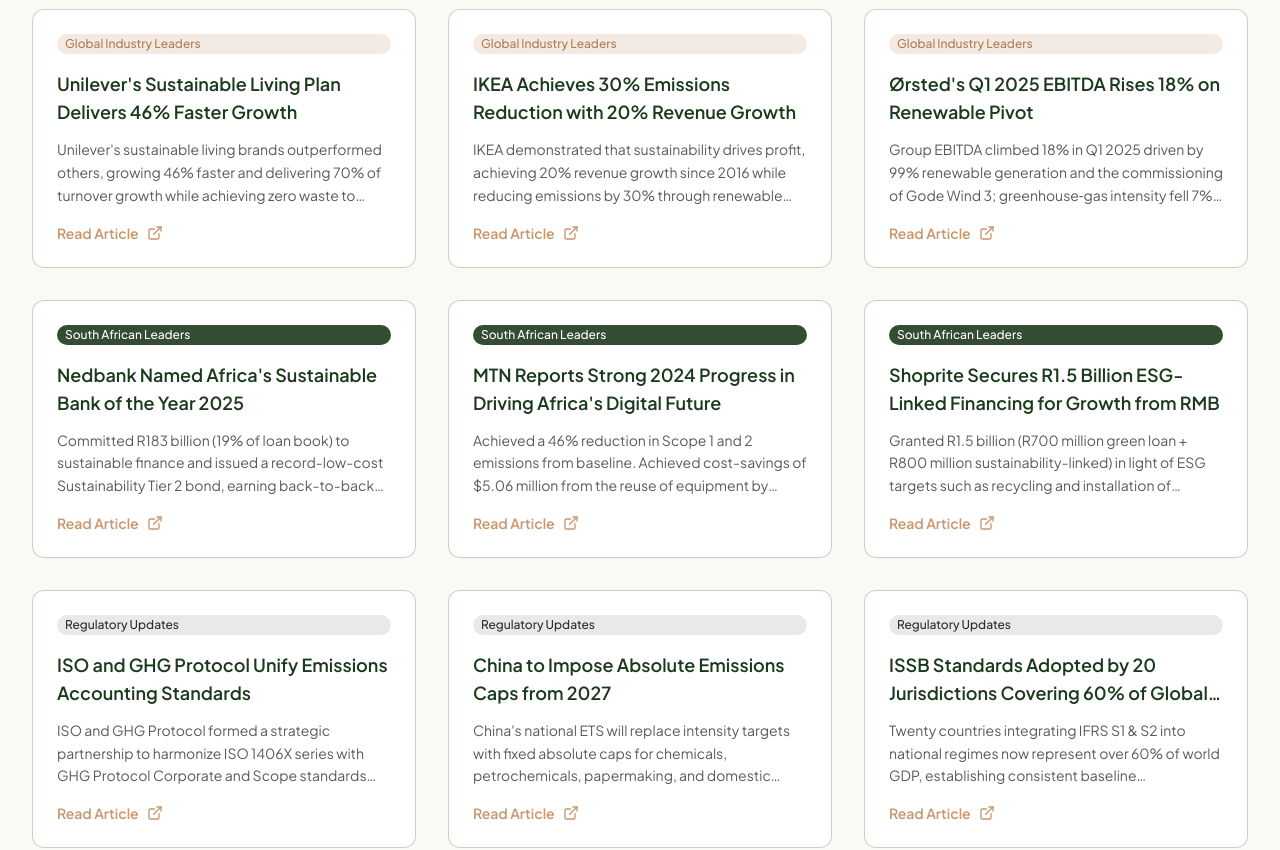
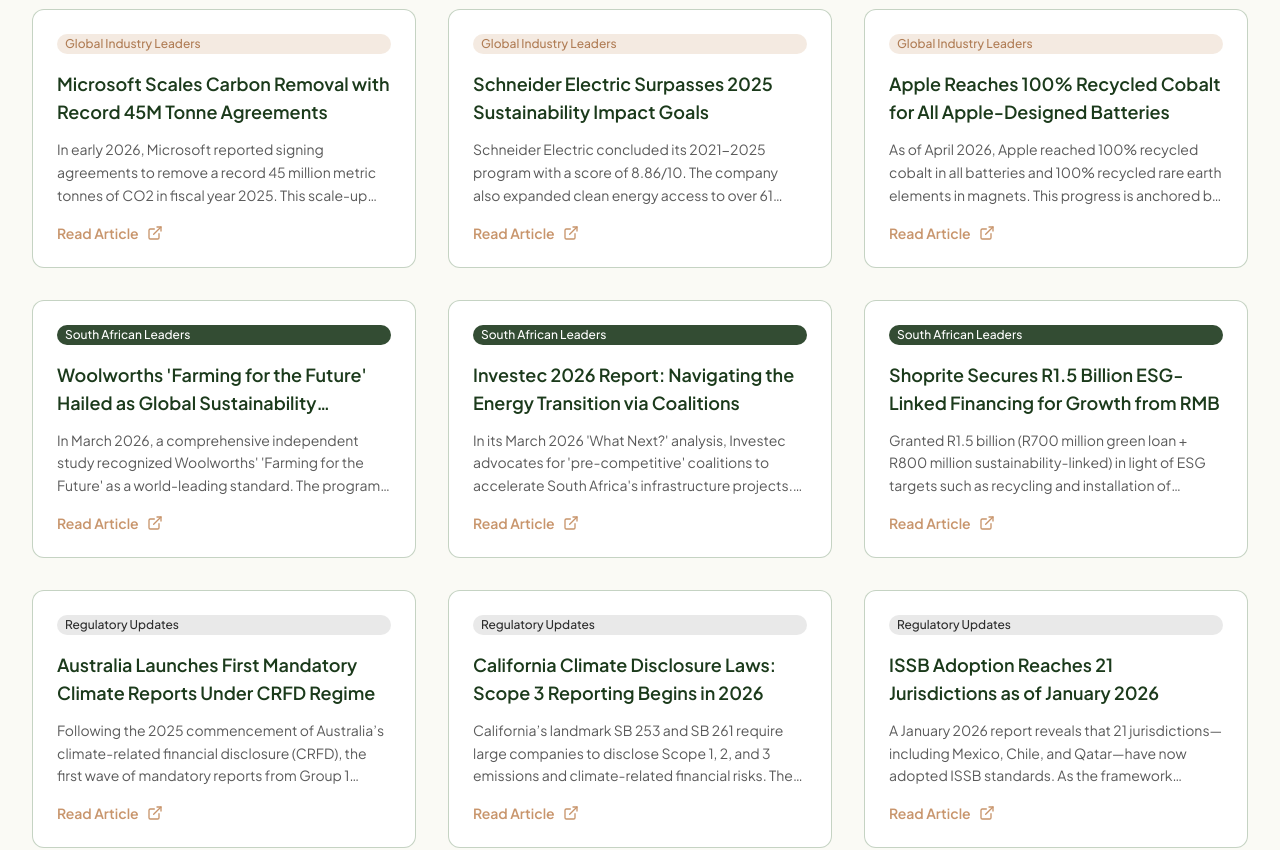
Before and after one commit to RebalanceImpact/RebalanceImpact.github.io, a React (Vite) app: page /news-media in a window 1280 px wide. Shown: the part 1340-2190 px from the top of the page. Built offline with nearby package versions, Linux system fonts and the light colour scheme.

Commit message:
updated articles

```diff
--- a/src/data/esgArticles.js
+++ b/src/data/esgArticles.js
@@ -1,31 +1,31 @@
 export const esgArticles = {
   "Global Industry Leaders": [
     {
-      title: "Unilever's Sustainable Living Plan Delivers 46% Faster Growth",
-      url: "https://www.bsm.upf.edu/documents/2024-case-study-unilever.pdf",
-      blurb: "Unilever's sustainable living brands outperformed others, growing 46% faster and delivering 70% of turnover growth while achieving zero waste to landfill and 100% renewable electricity.",
+      title: "Microsoft Scales Carbon Removal with Record 45M Tonne Agreements",
+      url: "https://news.microsoft.com/source/features/sustainability/from-farms-to-oceans-how-microsoft-is-working-to-scale-carbon-dioxide-removal/",
+      blurb: "In early 2026, Microsoft reported signing agreements to remove a record 45 million metric tonnes of CO2 in fiscal year 2025. This scale-up leverages biochar, enhanced rock weathering, and BECCS to meet its 2030 carbon-negative goal.",
     },
     {
-      title: "IKEA Achieves 30% Emissions Reduction with 20% Revenue Growth",
-      url: "https://www.impactx.earth/post/ikea-australia-proves-sustainability-drives-profit-not-costs",
-      blurb: "IKEA demonstrated that sustainability drives profit, achieving 20% revenue growth since 2016 while reducing emissions by 30% through renewable energy and zero-emission delivery vehicles.",
+      title: "Schneider Electric Surpasses 2025 Sustainability Impact Goals",
+      url: "https://www.se.com/ww/en/about-us/newsroom/news/press-releases/Schneider-Electric-completes-its-Sustainability-Impact-SSI-20212025-program-setting-the-stage-for-the-next-chapter-699d9ef70c43e12f770ab803/",
+      blurb: "Schneider Electric concluded its 2021-2025 program with a score of 8.86/10. The company also expanded clean energy access to over 61 million people globally in addition to having saved or avoided 862 million tonnes of CO2 for customers.",
     },
     {
-      title: "Ørsted's Q1 2025 EBITDA Rises 18% on Renewable Pivot",
-      url: "https://www.ainvest.com/news/rsted-strategic-turnaround-path-renewable-energy-leadership-deep-dive-q1-2025-performance-capital-discipline-2508/",
-      blurb: "Group EBITDA climbed 18% in Q1 2025 driven by 99% renewable generation and the commissioning of Gode Wind 3; greenhouse‐gas intensity fell 7% year-on-year after fully exiting coal.",
+      title: "Apple Reaches 100% Recycled Cobalt for All Apple-Designed Batteries",
+      url: "https://www.apple.com/newsroom/2026/04/apple-accelerates-progress-with-highest-ever-recycled-material-in-its-products/",
+      blurb: "As of April 2026, Apple reached 100% recycled cobalt in all batteries and 100% recycled rare earth elements in magnets. This progress is anchored by the new MacBook Neo, which features 60% total recycled content.",
     },
   ],
   "South African Leaders": [
     {
-      title: "Nedbank Named Africa's Sustainable Bank of the Year 2025",
-      url: "https://group.nedbank.co.za/news-and-insights/press/2025/nedbank-named-africas-sustainable-bank-of-the-year-for-2025.html",
-      blurb: "Committed R183 billion (19% of loan book) to sustainable finance and issued a record-low-cost Sustainability Tier 2 bond, earning back-to-back Sustainable Bank awards.",
+      title: "Woolworths 'Farming for the Future' Hailed as Global Sustainability Benchmark",
+      url: "https://www.woolworthsholdings.co.za/woolworths-farming-for-the-future-named-among-worlds-top-sustainability-programmes/",
+      blurb: "In March 2026, a comprehensive independent study recognized Woolworths' 'Farming for the Future' as a world-leading standard. The program has driven measurable environmental upgrading and supplier resilience across 16 years of data.",
     },
     {
-      title: "MTN Reports Strong 2024 Progress in Driving Africa's Digital Future",
-      url: "https://www.telecomreviewafrica.com/articles/11815-mtn-reports-strong-2024-progress-in-driving-africas-digital-future/",
-      blurb: "Achieved a 46% reduction in Scope 1 and 2 emissions from baseline. Achieved cost-savings of $5.06 million from the reuse of equipment by operating companies.",
+      title: "Investec 2026 Report: Navigating the Energy Transition via Coalitions",
+      url: "https://www.investec.com/en_za/focus/what-next/making-the-transition-investable.html",
+      blurb: "In its March 2026 'What Next?' analysis, Investec advocates for 'pre-competitive' coalitions to accelerate South Africa's infrastructure projects. The report emphasizes that policy predictability and coordinated capital are the primary catalysts for scaling the country's green growth.",
     },
     {
       title: "Shoprite Secures R1.5 Billion ESG-Linked Financing for Growth from RMB",
@@ -35,19 +35,19 @@
   ],
   "Regulatory Updates": [
     {
-      title: "ISO and GHG Protocol Unify Emissions Accounting Standards",
-      url: "https://www.esgtoday.com/iso-ghg-protocol-unify-standards-for-measuring-and-reporting-emissions/",
-      blurb: "ISO and GHG Protocol formed a strategic partnership to harmonize ISO 1406X series with GHG Protocol Corporate and Scope standards into co-branded global benchmarks, simplifying reporting and aligning methodologies.",
+      title: "Australia Launches First Mandatory Climate Reports Under CRFD Regime",
+      url: "https://www.allens.com.au/insights-news/insights/2024/09/mandatory-climate-related-financial-reporting-legislation/",
+      blurb: "Following the 2025 commencement of Australia’s climate-related financial disclosure (CRFD), the first wave of mandatory reports from Group 1 companies is being filed in 2026. The regime aligns Australia with the ISSB's global baseline for climate risk transparency.",
     },
     {
-      title: "China to Impose Absolute Emissions Caps from 2027",
-      url: "https://www.reuters.com/sustainability/climate-energy/chinas-carbon-market-introduce-absolute-emissions-caps-2027-2025-08-26/",
-      blurb: "China's national ETS will replace intensity targets with fixed absolute caps for chemicals, petrochemicals, papermaking, and domestic aviation from 2027, expanding to cover most major polluters by 2030.",
+      title: "California Climate Disclosure Laws: Scope 3 Reporting Begins in 2026",
+      url: "https://viewpoint.pwc.com/us/en/pwc/in-depth/california-sb-253-sb-261-for-2026.html#whatdo",
+      blurb: "California’s landmark SB 253 and SB 261 require large companies to disclose Scope 1, 2, and 3 emissions and climate-related financial risks. The first wave of compliance begins in 2026 for entities with total annual revenues exceeding $1 billion that do business in the state.",
     },
     {
-      title: "ISSB Standards Adopted by 20 Jurisdictions Covering 60% of Global GDP",
-      url: "https://www.iss-corporate.com/resources/blog/global-interest-in-issb-standards-rises-amid-eu-uncertainty/",
-      blurb: "Twenty countries integrating IFRS S1 & S2 into national regimes now represent over 60% of world GDP, establishing consistent baseline sustainability disclosures focused on financial materiality and connectivity.",
+      title: "ISSB Adoption Reaches 21 Jurisdictions as of January 2026",
+      url: "https://www.spglobal.com/sustainable1/en/insights/research-reports/issb-january-2026",
+      blurb: "A January 2026 report reveals that 21 jurisdictions—including Mexico, Chile, and Qatar—have now adopted ISSB standards. As the framework becomes a global cornerstone, the board is shifting its focus toward harmonizing nature-related disclosures and human capital reporting.",
     },
   ],
 };
```
